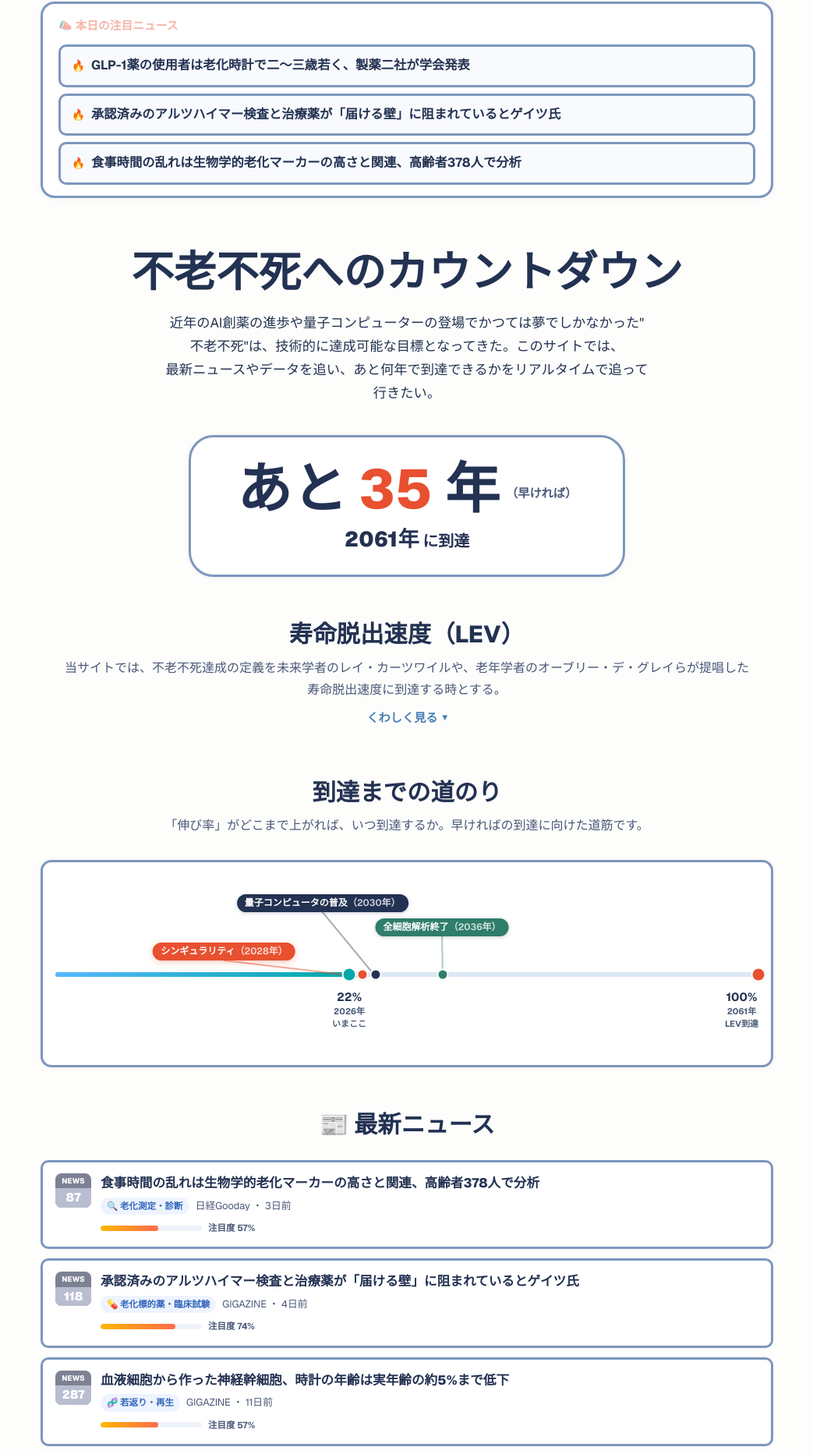
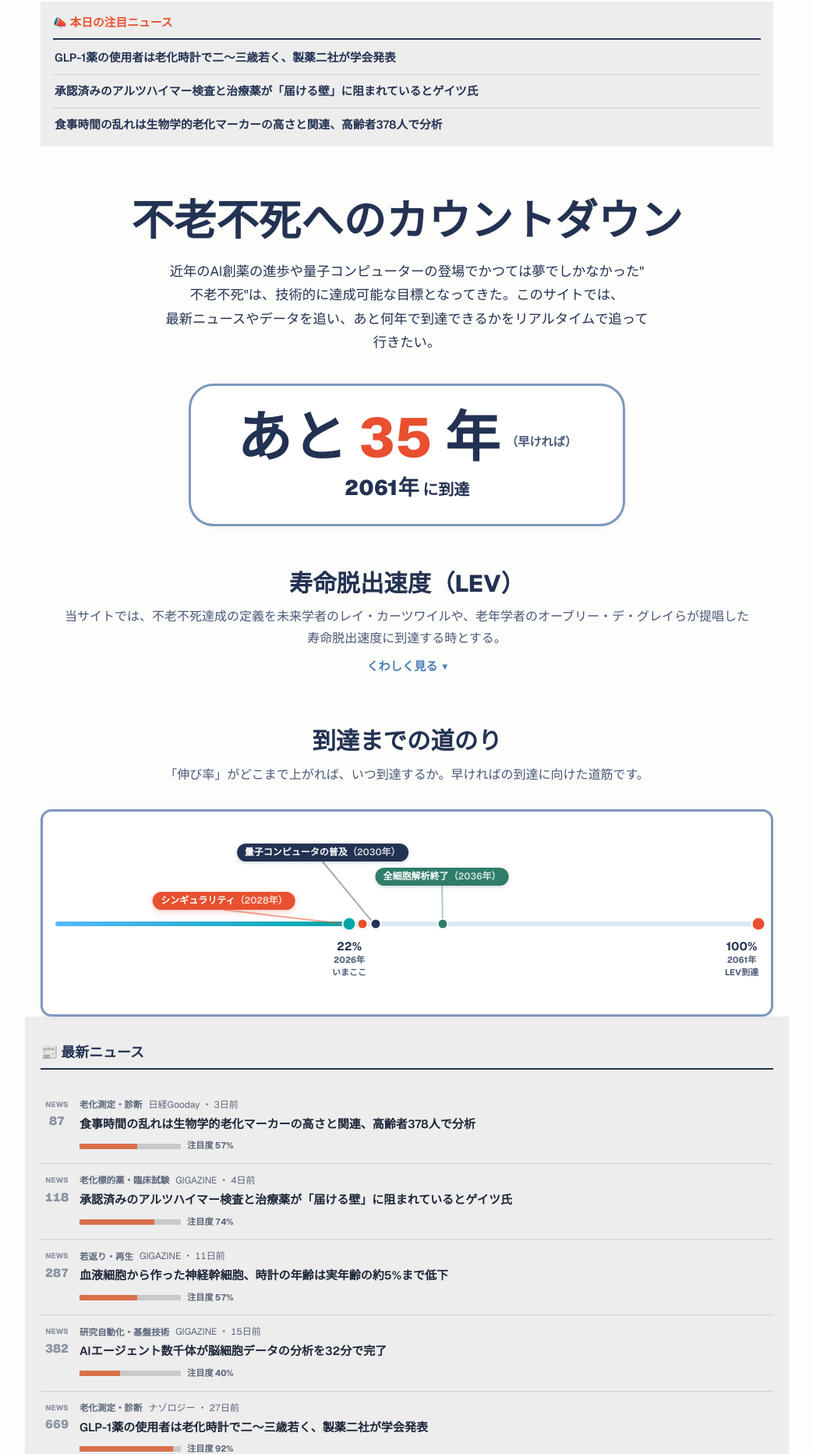
Before and after one commit to mikoshi092/immortality-countdown, a Next.js app: page /ja in a window 1280 px wide. Shown: the part 93-1958 px from the top of the page at 78% size, without its empty margins (118-1161 px from the left). Built offline with nearby package versions, Linux system fonts and the light colour scheme.

Commit message:
News zone specimen C: matte gray wire-list zone on both top pages (strip + Latest News section), shared wire rows carry to news index pages

```diff
--- a/app/ja/page.tsx
+++ b/app/ja/page.tsx
@@ -13,6 +13,7 @@ import {
   Milestones,
   Phrases,
   SectionHeading,
+  WireSectionHeading,
   type FieldCardData,
 } from "@/components/calm/Sections";
 import { listArticles } from "@/data/articles";
@@ -220,8 +221,8 @@ export default function JapaneseLandingPage() {
             below swaps its empty shelf for one quiet signpost line so a
             first-time visitor still learns the site has news. */}
         {latestRows.length > 0 ? (
-        <section className="pt-[52px]">
-          <SectionHeading title="📰 最新ニュース" />
+        <section className="-mx-5 bg-[#ededed] px-5 pb-[26px] pt-[34px]">
+          <WireSectionHeading title="📰 最新ニュース" />
           <div className="mt-6">
             <RtNewsList
               rows={latestRows}
--- a/app/page.tsx
+++ b/app/page.tsx
@@ -12,6 +12,7 @@ import {
   FieldCards,
   Milestones,
   SectionHeading,
+  WireSectionHeading,
   type FieldCardData,
 } from "@/components/calm/Sections";
 import { listArticles } from "@/data/articles";
@@ -221,8 +222,8 @@ export default function Home() {
             below swaps its empty shelf for one quiet signpost line so a
             first-time visitor still learns the site has news. */}
         {latestRows.length > 0 ? (
-        <section className="pt-[52px]">
-          <SectionHeading title="📰 Latest News" />
+        <section className="-mx-5 bg-[#ededed] px-5 pb-[26px] pt-[34px]">
+          <WireSectionHeading title="📰 Latest News" />
           <div className="mt-6">
             <RtNewsList
               rows={latestRows}
--- a/components/calm/NewsRow.tsx
+++ b/components/calm/NewsRow.tsx
@@ -3,57 +3,52 @@ import { relativeTimeEn, relativeTimeJa, type NewsRowData } from "@/lib/news-row
 import type { SiteLocale } from "@/lib/locale";
 
 /**
- * One realtime-chart-style news item (approved calm mock), framed as its
- * own card: an hours badge on the left (NEW! under 12 hours, NEWS
- * otherwise), the headline as the link to the original article, a meta
- * line (field tag, source name, relative time) and an attention bar when
- * a signal exists.
+ * One wire-service-style news item (owner-approved specimen C,
+ * 2026-11-06): no card, no frame — a plain muted hours badge on the
+ * left (NEW! under 12 hours, NEWS otherwise), the meta line (field
+ * name as plain text, source name, relative time) ABOVE the headline
+ * in classic wire order, the headline as the link to the original
+ * article, and a square flat attention bar when a signal exists. Rows
+ * are separated by the thin rules of the parent list (RtNewsList), so
+ * the zone reads as a bulletin feed rather than framed main content.
+ * Shared by the top pages and the news index pages.
  */
 export default function NewsRow({ row, locale }: { row: NewsRowData; locale: SiteLocale }) {
   const relativeTime = locale === "ja" ? relativeTimeJa(row.hours) : relativeTimeEn(row.hours);
   return (
-    <div className="flex gap-3 rounded-[10px] border-[3px] border-[#7d97bd] bg-white px-4 py-3.5 shadow-[0_1px_3px_rgba(35,50,82,0.05)]">
-      <div className="w-[46px] shrink-0 self-start overflow-hidden rounded-lg bg-[#7d8194] text-center text-[0.6rem] font-extrabold leading-[1.3] text-white">
+    <div className="flex gap-[10px] px-[2px] pb-3 pt-[11px]">
+      <div className="w-[38px] shrink-0 self-start text-center text-[0.6rem] font-extrabold leading-[1.3] text-[#8b94a5] [font-variant-numeric:tabular-nums]">
         <span className="block pt-1">{row.isNew ? "NEW!" : "NEWS"}</span>
-        <b
-          className={`mt-[3px] block pb-[3px] pt-[2px] text-[0.95rem] ${
-            row.isNew ? "bg-[#9b59d0]" : "bg-[#b9bdd0]"
-          }`}
-        >
-          {row.hours}
-        </b>
+        <b className="mt-[3px] block pb-[3px] pt-[2px] text-[0.95rem]">{row.hours}</b>
       </div>
       <div className="min-w-0 flex-1">
-        <a
-          href={row.href}
-          {...(row.external ? { target: "_blank", rel: "noopener noreferrer" } : {})}
-          className={`block text-[1.04rem] font-extrabold leading-[1.55] text-[#233252] transition-colors hover:text-[#e8502f] hover:underline ${FOCUS_RING}`}
-        >
-          {row.headline}
-        </a>
-        <div className="mt-[5px] flex flex-wrap items-center gap-x-2 gap-y-1 text-[0.8rem] text-[#4a5878]">
-          <span className="inline-block whitespace-nowrap rounded-full bg-[#eef4ff] px-2 py-px text-[0.72rem] font-bold text-[#3366bb]">
-            {row.fieldEmoji} {row.fieldLabel}
+        <div className="mb-[3px] flex flex-wrap items-center gap-x-2 gap-y-1 text-[0.75rem] text-[#5a6579] [font-variant-numeric:tabular-nums]">
+          <span className="inline-block whitespace-nowrap text-[0.72rem] font-semibold text-[#5a6579]">
+            {row.fieldLabel}
           </span>
           <span>
             {row.sourceLabel} ・ {relativeTime}
           </span>
         </div>
+        <a
+          href={row.href}
+          {...(row.external ? { target: "_blank", rel: "noopener noreferrer" } : {})}
+          className={`block text-[0.94rem] font-semibold leading-[1.5] text-[#1d2739] transition-colors hover:text-[#e8502f] hover:underline ${FOCUS_RING}`}
+        >
+          {row.headline}
+        </a>
         {row.attentionPct !== null ? (
           <div className="mt-[7px] flex items-center gap-2">
             <div
-              className="h-[7px] w-[130px] overflow-hidden rounded-full bg-[#eef2f9]"
+              className="h-[7px] w-[130px] overflow-hidden bg-[#c9c9c9]"
               role="img"
               aria-label={
                 locale === "ja" ? `注目度 ${row.attentionPct}%` : `Attention ${row.attentionPct}%`
               }
             >
-              <div
-                className="h-full rounded-full bg-[linear-gradient(90deg,#ffb703,#ff6b4a)]"
-                style={{ width: `${row.attentionPct}%` }}
-              />
+              <div className="h-full bg-[#d9704a]" style={{ width: `${row.attentionPct}%` }} />
             </div>
-            <span className="text-[0.72rem] font-bold text-[#4a5878]">
+            <span className="text-[0.7rem] font-bold text-[#5a6579] [font-variant-numeric:tabular-nums]">
               {locale === "ja" ? `注目度 ${row.attentionPct}%` : `Attention ${row.attentionPct}%`}
             </span>
           </div>
--- a/components/calm/RtNewsList.tsx
+++ b/components/calm/RtNewsList.tsx
@@ -3,9 +3,10 @@ import type { NewsRowData } from "@/lib/news-rows";
 import type { SiteLocale } from "@/lib/locale";
 
 /**
- * A vertical stack of framed news cards (each row is its own card; see
- * NewsRow). An optional footnote sits under the cards (the mock's
- * badge/bar legend).
+ * A vertical wire list of news rows (see NewsRow), separated by single
+ * thin plain rules — the divide also puts one rule above the optional
+ * footnote (the mock's badge/bar legend), matching the approved
+ * specimen C layout (2026-11-06).
  */
 export default function RtNewsList({
   rows,
@@ -17,11 +18,13 @@ export default function RtNewsList({
   note?: string;
 }) {
   return (
-    <div className="flex flex-col gap-3">
+    <div className="flex flex-col divide-y divide-[#cfcfcf]">
       {rows.map((row) => (
         <NewsRow key={row.key} row={row} locale={locale} />
       ))}
-      {note ? <p className="px-1 pt-1 text-[0.8rem] text-[#4a5878]">{note}</p> : null}
+      {note ? (
+        <p className="px-[2px] pb-3 pt-[11px] text-[0.8rem] text-[#4a5878]">{note}</p>
+      ) : null}
     </div>
   );
 }
--- a/components/calm/Sections.tsx
+++ b/components/calm/Sections.tsx
@@ -31,6 +31,21 @@ export function SectionHeading({ title, sub }: { title: ReactNode; sub?: ReactNo
         </p>
       ) : null}
     </>
+  );
+}
+
+/**
+ * Wire-style heading for the news zone (owner-approved specimen C,
+ * 2026-11-06): smaller, left-aligned, one strong rule underneath — the
+ * news zone deliberately reads as a bulletin board, not as another
+ * framed main-content panel, so it is never mistaken for the site's
+ * main content.
+ */
+export function WireSectionHeading({ title }: { title: ReactNode }) {
+  return (
+    <h2 className="border-b-2 border-[#233252] pb-2 text-left text-[1.12rem] font-extrabold leading-[1.35] text-[#233252]">
+      {title}
+    </h2>
   );
 }
 
--- a/components/calm/TopStoriesStrip.tsx
+++ b/components/calm/TopStoriesStrip.tsx
@@ -4,12 +4,14 @@ import { topStoryRows } from "@/lib/news-rows";
 import type { SiteLocale } from "@/lib/locale";
 
 /**
- * 本日の注目ニュース strip (approved calm mock): a light card directly
- * below the blue header band — never inside it — holding the top 3
- * articles by attention, then recency. The label blinks gently via the
- * CSS-only `.calm-blink` animation. Renders nothing when no
- * general-media article is published yet (see the display policy in
- * lib/news-rows.ts).
+ * 本日の注目ニュース strip (owner-approved specimen C, 2026-11-06): a
+ * flat matte-gray band directly below the blue header band — never
+ * inside it — holding the top 3 articles by attention, then recency.
+ * The news zone deliberately reads as a wire-service bulletin board
+ * (square corners, thin rules, no frames or shadows) so it is never
+ * mistaken for the site's framed main content. The label keeps its red
+ * but no longer blinks. Renders nothing when no general-media article
+ * is published yet (see the display policy in lib/news-rows.ts).
  */
 export default function TopStoriesStrip({
   articles,
@@ -23,23 +25,22 @@ export default function TopStoriesStrip({
   const rows = topStoryRows(articles, locale, now, 3);
   if (rows.length === 0) return null;
   return (
-    <div className="mt-[18px] rounded-[18px] border-[3px] border-[#7d97bd] bg-white px-5 py-[14px] shadow-[0_1px_6px_rgba(35,50,82,0.06)]">
-      <span className="calm-blink inline-block text-[0.92rem] font-extrabold text-[#e8502f]">
+    <div className="mt-[18px] bg-[#ededed] px-4 pb-2 pt-[14px]">
+      <span className="mb-[2px] block border-b-2 border-[#233252] pb-[7px] text-[0.92rem] font-extrabold text-[#e8502f]">
         {locale === "ja" ? "📣 本日の注目ニュース" : "📣 Today's top stories"}
       </span>
-      <ul className="mt-2.5 list-none space-y-2 p-0">
-        {rows.map((row) => (
+      <ul className="list-none p-0">
+        {rows.map((row, index) => (
           <li
             key={row.key}
-            className="flex items-baseline gap-2 rounded-[10px] border-[3px] border-[#7d97bd] bg-[#f8fafd] px-3.5 py-2.5 text-[1.02rem] font-bold shadow-[0_1px_3px_rgba(35,50,82,0.05)]"
+            className={`px-[2px] py-2 text-[0.92rem] ${
+              index < rows.length - 1 ? "border-b border-[#cfcfcf]" : ""
+            }`}
           >
-            <span aria-hidden="true" className="shrink-0 text-[0.85rem]">
-              🔥
-            </span>
             <a
               href={row.href}
               {...(row.external ? { target: "_blank", rel: "noopener noreferrer" } : {})}
-              className={`text-[#233252] transition-colors hover:text-[#e8502f] hover:underline ${FOCUS_RING}`}
+              className={`font-semibold leading-[1.5] text-[#233252] transition-colors hover:text-[#e8502f] hover:underline ${FOCUS_RING}`}
             >
               {row.headline}
             </a>
```
